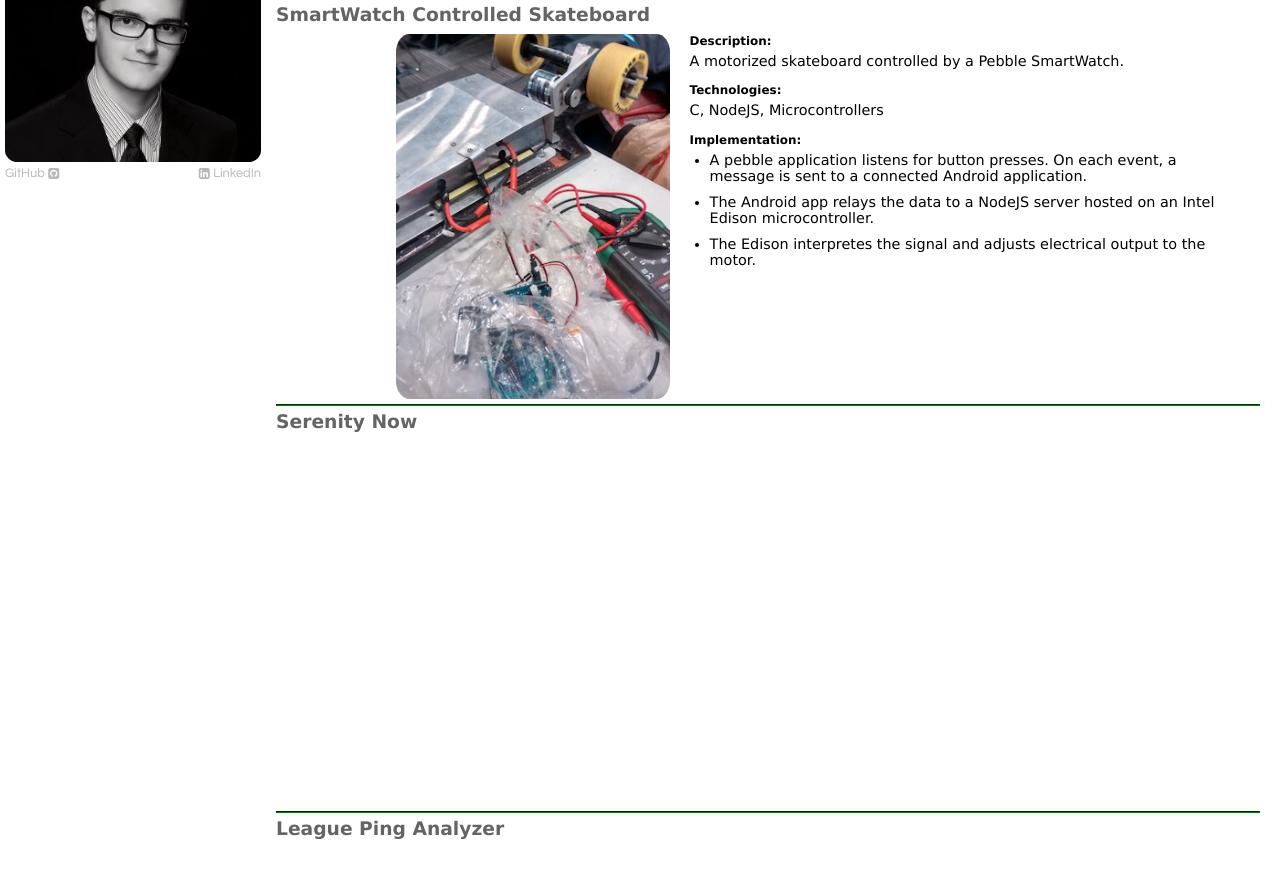
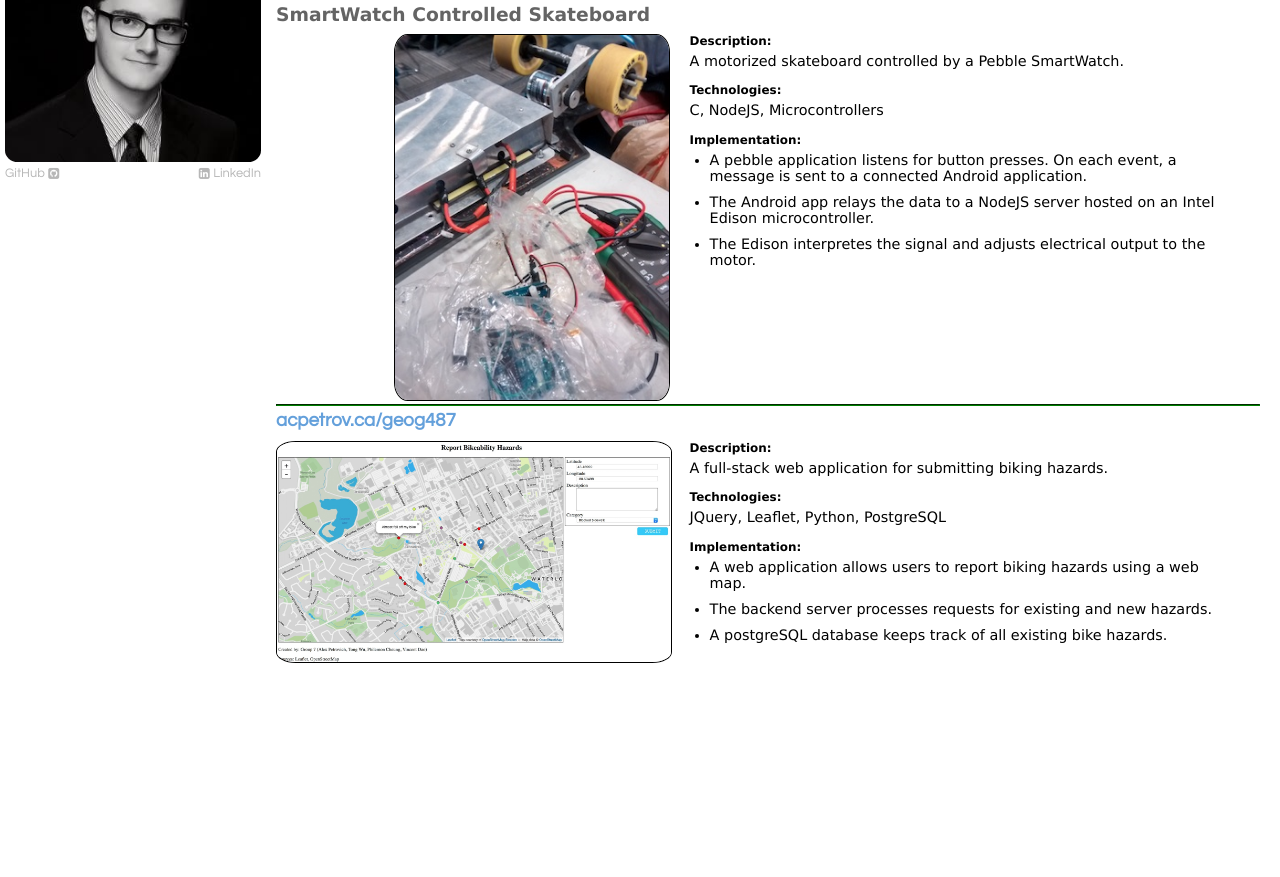
Before and after one commit to TheKetoMojito/Personal-Page, a plain HTML site: page index.html in a window 1280 px wide. Both pictures are taken after a click on the element "Projects". Shown: the part 73-950 px from the top of the page. After the commit the page ends 884 px from the top, so only its background shows below. Drawn offline with Linux system fonts and the light colour scheme.

Commit message:
website update, new resume, updated projects

```diff
--- a/css/index.css
+++ b/css/index.css
@@ -124,6 +124,7 @@ h3 {
 
 .content-image img {
 	border-radius: 5%;
+	border: 1px solid black;
 }
 
 .content-text {
--- a/html/include/projects.html
+++ b/html/include/projects.html
@@ -25,18 +25,26 @@
 <hr>
 <div class="post-container">
 	<div class="content-title">
-		<h3>Serenity Now</h3>
+		<h3><a style="color:#64a0db" href="http://www.acpetrov.ca/geog487" target="_blank">acpetrov.ca/geog487</a></h3>
+	</div>
+	<div class="content-image">
+		<img src="../res/img/geog487.jpg">
+	</div>
+	<div class="content-text">
+		<h5>Description:</h5>
+		<p>
+			A full-stack web application for submitting biking hazards.
+
+		</p>
+		<h5>Technologies:</h5>
+		<p>
+			JQuery, Leaflet, Python, PostgreSQL
+		</p>
+		<h5>Implementation:</h5>
+		<ul>
+			<li>A web application allows users to report biking hazards using a web map.</li>
+			<li>The backend server processes requests for existing and new hazards.</li>
+			<li>A postgreSQL database keeps track of all existing bike hazards.</li>
+		</ul>
 	</div>
 </div>
-<hr>
-<!-- <div class="post-container">
-	<div class="content-title">
-		<h3>Image Scrambler</h3>
-	</div>
-</div>
-<hr> -->
-<div class="post-container">
-	<div class="content-title">
-		<h3>League Ping Analyzer</h3>
-	</div>
-</div>
--- a/index.html
+++ b/index.html
@@ -16,10 +16,10 @@
 					<div class="side-text-container">
 						<div class="side-text-entry">
 							<div class="side-text-entry-left">
-								<a href="https://github.com/acpetrov" class="hvr-icon-grow github">GitHub</a>
+								<a href="https://github.com/acpetrov" target="_blank" class="hvr-icon-grow github">GitHub</a>
 							</div>
 							<div class="side-text-entry-right">
-								<a href="https://www.linkedin.com/in/acpetrov/" class="hvr-icon-grow linkedin">LinkedIn</a>
+								<a href="https://www.linkedin.com/in/acpetrov/" target="_blank" class="hvr-icon-grow linkedin">LinkedIn</a>
 							</div>
 						</div>
 					</div>
```
Also changed, not shown: res/img/geog487.jpg (added).
